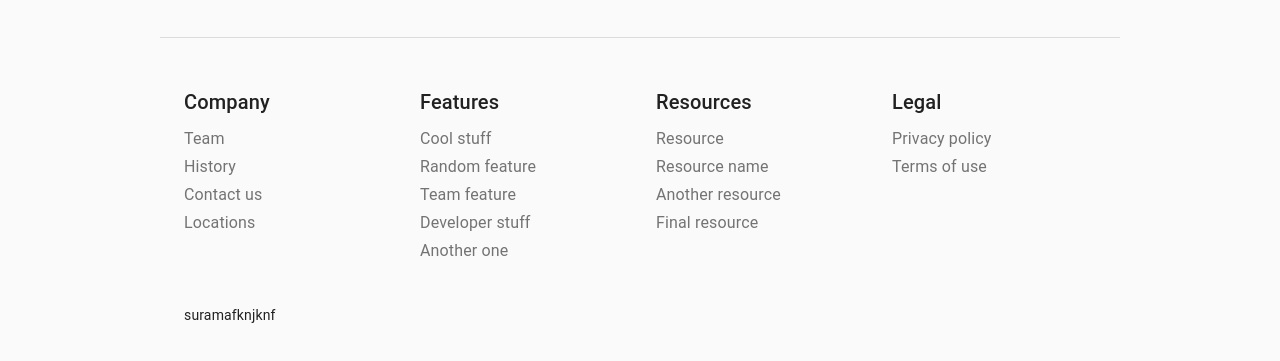
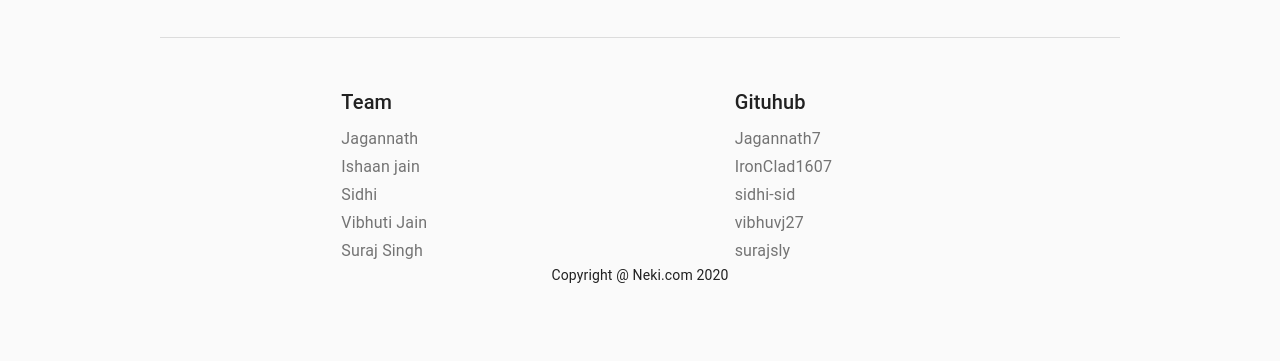
Before and after one commit to Jagannath7/Neki, a React (Create React App) app in the folder web-app/client/: page / in a window 1280 px wide. Shown: the part 1828-2189 px from the top of the page. After the commit the page ends 2161 px from the top, so only its background shows below. Built offline with nearby package versions, Linux system fonts and the light colour scheme; no server answers.

Commit message:
web: Landing page Footer Fix

```diff
--- a/web-app/client/src/components/Footer.js
+++ b/web-app/client/src/components/Footer.js
@@ -94,31 +94,24 @@ const tiers = [
 ];
 const footers = [
   {
-    title: "Company",
-    description: ["Team", "History", "Contact us", "Locations"],
-  },
-  {
-    title: "Features",
+    title: "Team",
     description: [
-      "Cool stuff",
-      "Random feature",
-      "Team feature",
-      "Developer stuff",
-      "Another one",
+      "Jagannath",
+      "Ishaan jain",
+      "Sidhi",
+      "Vibhuti Jain",
+      "Suraj Singh",
     ],
   },
   {
-    title: "Resources",
+    title: "Gituhub",
     description: [
-      "Resource",
-      "Resource name",
-      "Another resource",
-      "Final resource",
+      "Jagannath7",
+      "IronClad1607",
+      "sidhi-sid",
+      "vibhuvj27",
+      "surajsly",
     ],
-  },
-  {
-    title: "Legal",
-    description: ["Privacy policy", "Terms of use"],
   },
 ];
 
@@ -136,7 +129,11 @@ function Footer() {
             <ul>
               {footer.description.map((item) => (
                 <li key={item}>
-                  <Link href="#" variant="subtitle1" color="textSecondary">
+                  <Link
+                    href={`https://github.com/${item}`}
+                    variant="subtitle1"
+                    color="textSecondary"
+                  >
                     {item}
                   </Link>
                 </li>
@@ -145,9 +142,9 @@ function Footer() {
           </Grid>
         ))}
       </Grid>
-      <Box mt={5}>
-        <p>suramafknjknf</p>
-      </Box>
+      <Grid align="center" xs={12}>
+        Copyright @ Neki.com 2020
+      </Grid>
     </Container>
   );
 }
```
